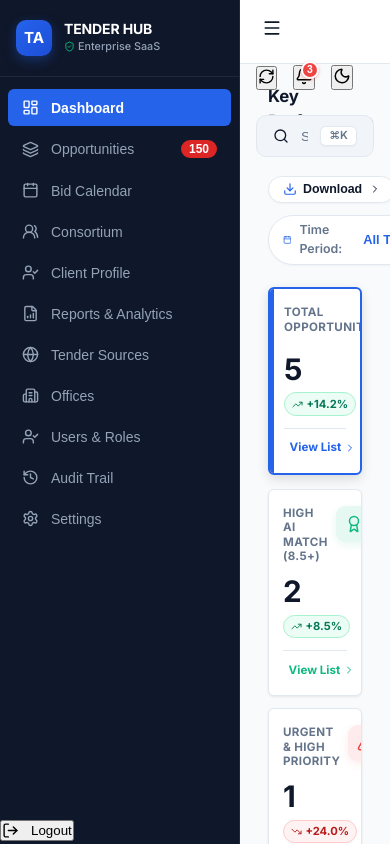
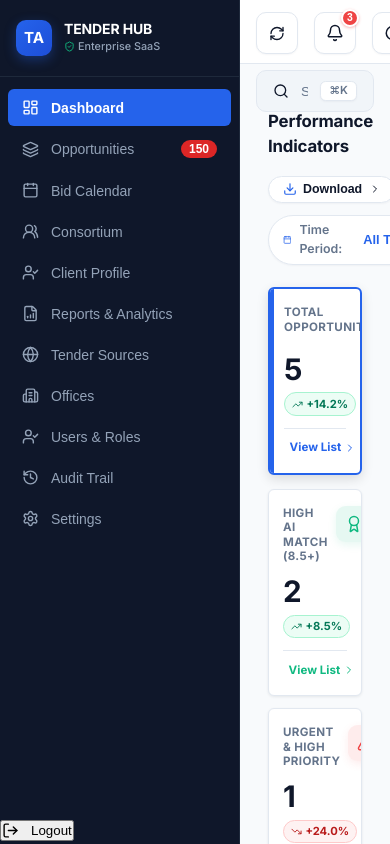
Before and after one commit to sakishnu50/Tender_Association, a React (Vite) app: page / in a window 390 px wide. Built offline with nearby package versions, Linux system fonts and the light colour scheme; sample sign-in values are in the browser's storage.

Commit message:
feat(header): position search bar at left corner, remove hamburger menu, add context-aware search placeholder, and refine right action controls

```diff
--- a/src/components/Header.jsx
+++ b/src/components/Header.jsx
@@ -167,22 +167,36 @@ export default function Header({
         {ariaAnnouncement}
       </div>
 
-      <div style={{ display: 'flex', alignItems: 'center', gap: '0.75rem' }}>
-        <button className="mobile-menu-btn btn btn-outline" onClick={onMenuClick} style={{ padding: '0.4rem', border: 'none' }} aria-label="Toggle Navigation Menu">
-          <Menu size={20} />
-        </button>
-      </div>
-
-      {/* 1. Real-Time Search Bar */}
+      {/* 1. Real-Time Search Bar - Positioned at the Left Corner */}
       <div className="header-search" role="search">
         <Search size={16} className="header-search-icon" style={{ flexShrink: 0 }} aria-hidden="true" />
         <input
           ref={inputRef}
           type="text"
-          placeholder="Search projects, tenders, sector, location..."
+          placeholder={
+            activeTab === 'opportunities' || activeTab === 'opp_details'
+              ? 'Search opportunities, sectors, values...'
+              : activeTab === 'calendar'
+              ? 'Search events, submission deadlines...'
+              : activeTab === 'consortium'
+              ? 'Search partners, expertise, credentials...'
+              : activeTab === 'sources'
+              ? 'Search monitored portals, agencies...'
+              : activeTab === 'offices'
+              ? 'Search regional offices, locations...'
+              : activeTab === 'users'
+              ? 'Search users, roles, email accounts...'
+              : activeTab === 'audit'
+              ? 'Search audit logs, actions, records...'
+              : activeTab === 'client_profile'
+              ? 'Search client profile, past projects...'
+              : activeTab === 'reports'
+              ? 'Search analytics, export reports...'
+              : 'Search tenders, projects, locations, sectors...'
+          }
           value={searchVal || ''}
           onChange={(e) => setSearchVal && setSearchVal(e.target.value)}
-          aria-label="Search projects, tenders, sector, location"
+          aria-label="Search content"
         />
         {searchVal ? (
           <button
@@ -213,7 +227,7 @@ export default function Header({
       <div className="header-actions" role="toolbar" aria-label="Global header actions">
         {/* Refresh Button - immediately to the LEFT of the notification bell */}
         <button
-          className="header-refresh-btn"
+          className="btn-header-refresh"
           onClick={handleRefreshClick}
           title="Refresh Dashboard Data"
           aria-label={isRefreshing ? 'Refreshing data...' : 'Refresh dashboard data'}
@@ -226,7 +240,7 @@ export default function Header({
         {/* 2. Notification Bell Icon */}
         <div style={{ position: 'relative' }} ref={notificationMenuRef}>
           <button
-            className="header-icon-btn"
+            className="header-circle-btn"
             onClick={() => {
               setShowNotifications(!showNotifications);
               setShowProfileMenu(false);
@@ -326,7 +340,7 @@ export default function Header({
 
         {/* 3. Light/Dark Mode Toggle */}
         <button
-          className="header-icon-btn"
+          className="header-circle-btn"
           onClick={toggleTheme}
           title={darkMode ? 'Switch to Light Mode' : 'Switch to Dark Mode'}
           aria-label={darkMode ? 'Switch to light theme' : 'Switch to dark theme'}
```
